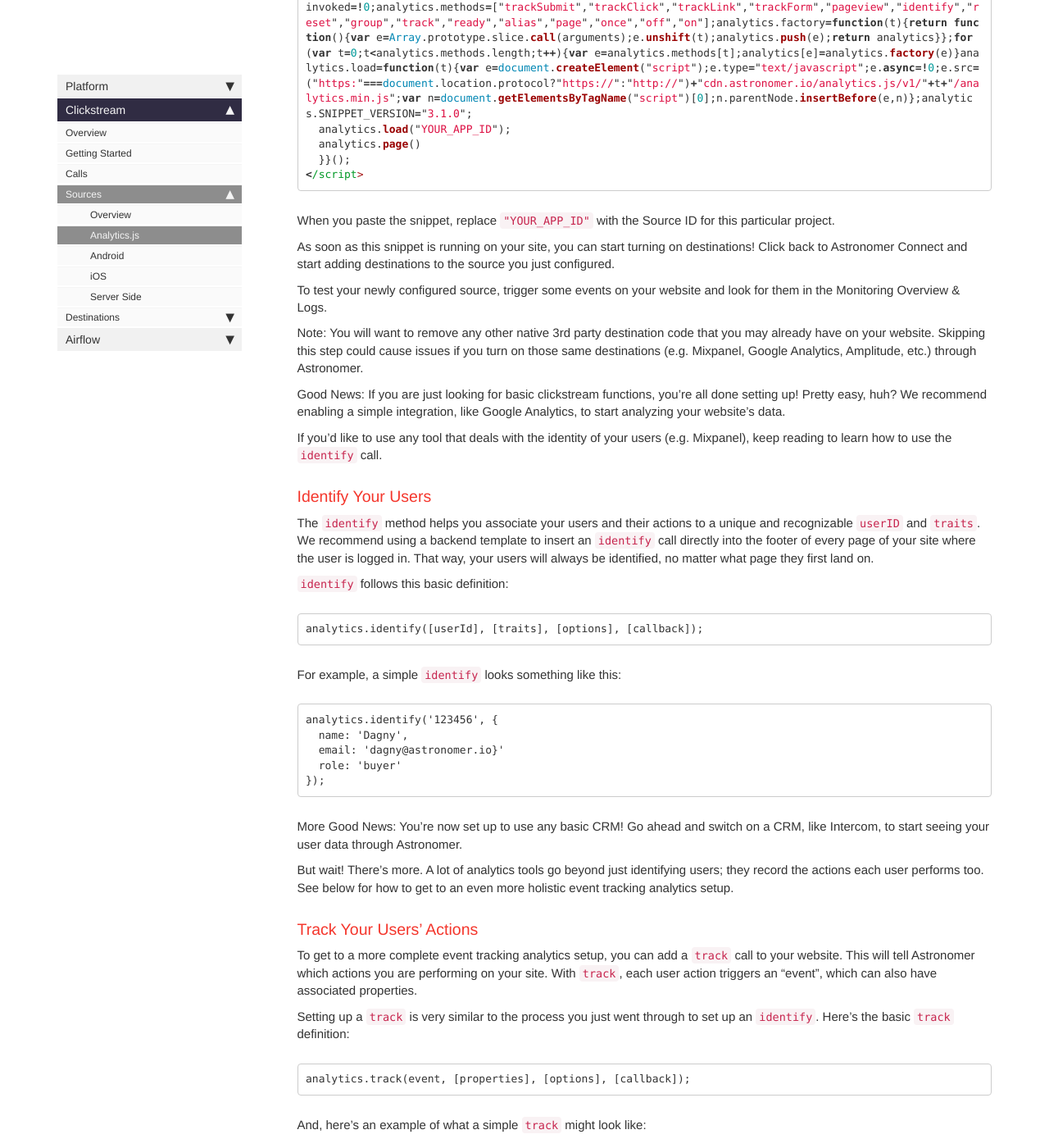
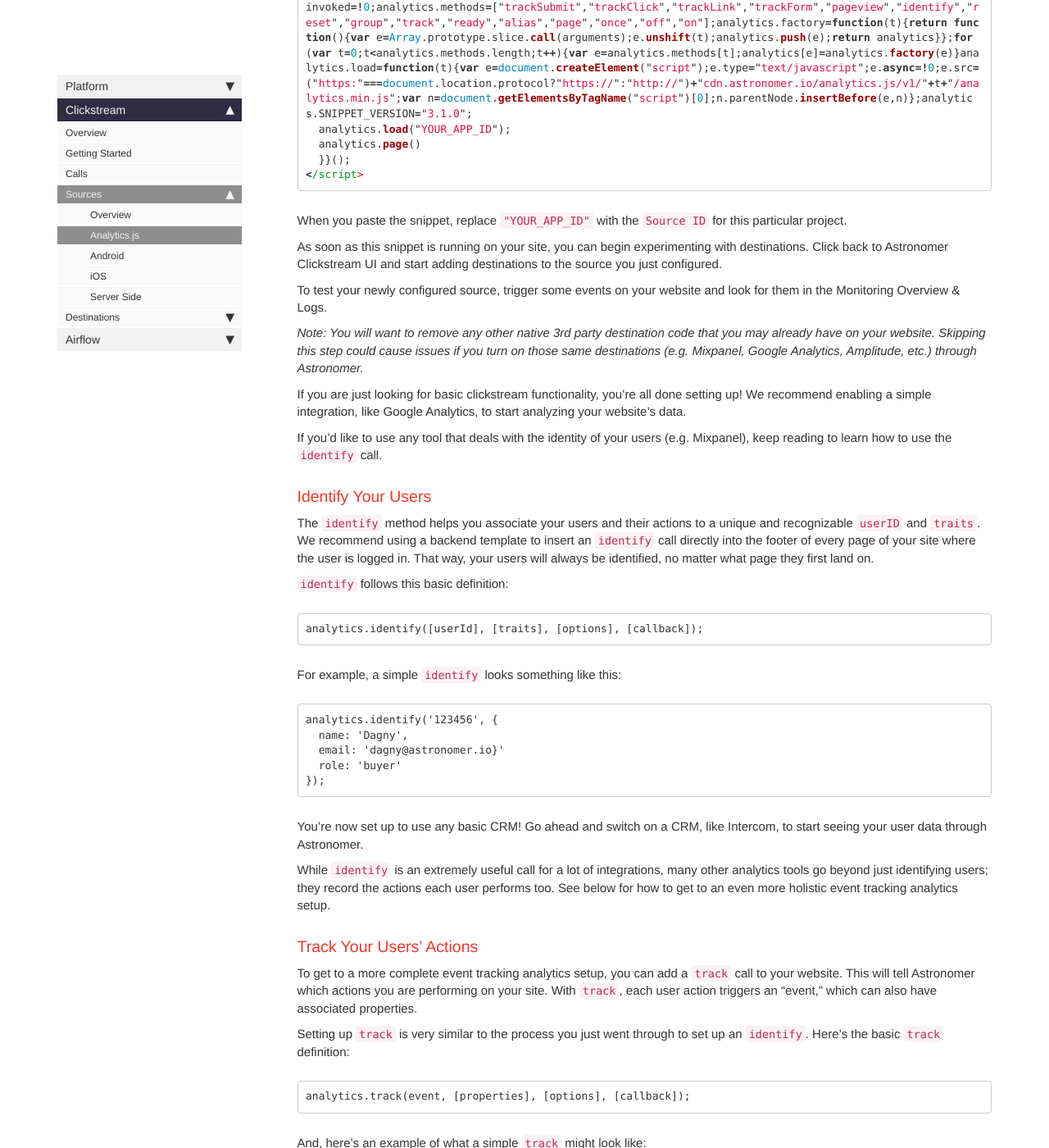
Before and after one commit to petedejoy/documentation, a Jekyll site: the page built from v2/clickstream/sources/analyticsjs.md, in a window 1280 px wide and 1400 px high, scrolled down 794 px. Shown: the whole window at 82% size. Built offline with Jekyll 4.4.1, drawn with Linux system fonts in a browser that asks for light colours; nearby versions of some CDN libraries; comment, search, counter and statistics services are not loaded; some of the changed text lies outside the part shown.

Commit message:
Analyticsjs MVP Final #4

````diff
--- a/v2/clickstream/sources/analyticsjs.md
+++ b/v2/clickstream/sources/analyticsjs.md
@@ -20,19 +23,20 @@ Next, you’ll need to copy and paste the snippet below into the <head> of your
 </script>
 ```
 
-When you paste the snippet, replace ``"YOUR_APP_ID"`` with the Source ID for this particular project.
+When you paste the snippet, replace ``"YOUR_APP_ID"`` with the `Source ID` for this particular project.
 
-As soon as this snippet is running on your site, you can start turning on destinations! Click back to Astronomer Connect and start adding destinations to the source you just configured.
+As soon as this snippet is running on your site, you can begin experimenting with destinations. Click back to Astronomer Clickstream UI and start adding destinations to the source you just configured.
 
 To test your newly configured source, trigger some events on your website and look for them in the Monitoring Overview & Logs.
 
-Note: You will want to remove any other native 3rd party destination code that you may already have on your website. Skipping this step could cause issues if you turn on those same destinations (e.g. Mixpanel, Google Analytics, Amplitude, etc.) through Astronomer.
+*Note: You will want to remove any other native 3rd party destination code that you may already have on your website. Skipping this step could cause issues if you turn on those same destinations (e.g. Mixpanel, Google Analytics, Amplitude, etc.) through Astronomer.*
 
-Good News: If you are just looking for basic clickstream functions, you’re all done setting up! Pretty easy, huh? We recommend enabling a simple integration, like Google Analytics, to start analyzing your website’s data.
+If you are just looking for basic clickstream functionality, you’re all done setting up! We recommend enabling a simple integration, like Google Analytics, to start analyzing your website’s data.
 
 If you’d like to use any tool that deals with the identity of your users (e.g. Mixpanel), keep reading to learn how to use the `identify` call.
 
 ### Identify Your Users
+
 The `identify` method helps you associate your users and their actions to a unique and recognizable `userID` and `traits`. We recommend using a backend template to insert an `identify` call directly into the footer of every page of your site where the user is logged in. That way, your users will always be identified, no matter what page they first land on.
 
 `identify` follows this basic definition:
@@ -51,14 +55,15 @@ analytics.identify('123456', {
 });
 ```
 
-More Good News: You’re now set up to use any basic CRM! Go ahead and switch on a CRM, like Intercom, to start seeing your user data through Astronomer.
+You’re now set up to use any basic CRM! Go ahead and switch on a CRM, like Intercom, to start seeing your user data through Astronomer.
 
-But wait! There’s more. A lot of analytics tools go beyond just identifying users; they record the actions each user performs too. See below for how to get to an even more holistic event tracking analytics setup.
+While `identify` is an extremely useful call for a lot of integrations, many other analytics tools go beyond just identifying users; they record the actions each user performs too. See below for how to get to an even more holistic event tracking analytics setup.
 
 ### Track Your Users’ Actions
-To get to a more complete event tracking analytics setup, you can add a `track` call to your website. This will tell Astronomer which actions you are performing on your site. With `track`, each user action triggers an “event”, which can also have associated properties.
 
-Setting up a `track` is very similar to the process you just went through to set up an `identify`. Here’s the basic `track` definition:
+To get to a more complete event tracking analytics setup, you can add a `track` call to your website. This will tell Astronomer which actions you are performing on your site. With `track`, each user action triggers an “event,” which can also have associated properties.
+
+Setting up `track` is very similar to the process you just went through to set up an `identify`. Here’s the basic `track` definition:
 
 ```
 analytics.track(event, [properties], [options], [callback]);
@@ -73,12 +78,10 @@ analytics.track('Viewed Product', {
 });
 ```
 
-Note: In order to use a `track` call, you must specify a name for the event you want to track whereas properties, options, and callback are all optional fields.
+*Note: In order to use a `track` call, you must specify a name for the event you want to track whereas properties, options, and callback are all optional fields.*
 
 A lot of analytics tools support custom event mapping so, with `track` implemented, you’ll be able to attribute events to your users and start targeting them in a more informed and relevant way.
 
 Congratulations, you’ve now successfully installed website tracking with Astronomer Connect!
 
-Now the fun begins: head back to our app, turn on some destinations, and hit your business with insightful and impactful user info!
-
-{% include links.html %}
+Now the fun begins: head back to our app, turn on some destinations, and hit your business with insightful user data!
````
Also changed, not shown: other parts of v2/clickstream/sources/analyticsjs.md (+5 -2 lines).
